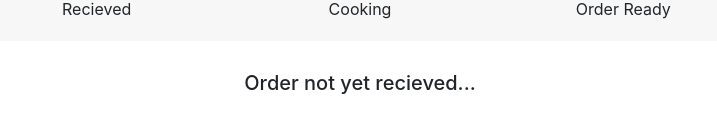
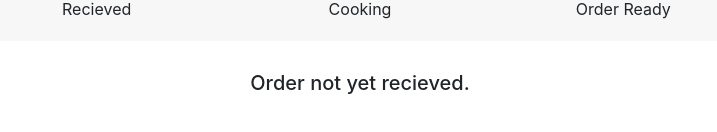
Before and after one commit to benharvey1213/cafe-ex-machina, an Angular app: page /status in a window 1280 px wide. Shown: the part 302-434 px from the top of the page, without its empty margins (280-997 px from the left). Built offline with nearby package versions, Linux system fonts and the light colour scheme.

Commit message:
status page dynamic ellipse addition

```diff
--- a/src/app/status/status.component.html
+++ b/src/app/status/status.component.html
@@ -26,9 +26,9 @@
         </div>
     </div>
 
-    <h5 *ngIf="phase == 0">Order not yet recieved...</h5>
-    <h5 *ngIf="phase == 1">Order recieved, preparing to cook...</h5>
-    <h5 *ngIf="phase == 2">Order cooked, preparing to serve...</h5>
+    <h5 *ngIf="phase == 0">Order not yet recieved{{ellipse}}</h5>
+    <h5 *ngIf="phase == 1">Order recieved, preparing to cook{{ellipse}}</h5>
+    <h5 *ngIf="phase == 2">Order cooked, preparing to serve{{ellipse}}</h5>
     <h5 *ngIf="phase == 3">Order ready for pick-up!</h5>
 
 </div>
--- a/src/app/status/status.component.ts
+++ b/src/app/status/status.component.ts
@@ -9,6 +9,8 @@ export class StatusComponent implements OnInit {
 
   phase : number = 0;
 
+  ellipse : string = '';
+
   timeLeft : number = 5;
   interval;
 
@@ -18,6 +20,13 @@ export class StatusComponent implements OnInit {
     this.interval = setInterval(() => {
       if (this.timeLeft > 0){
         this.timeLeft--;
+
+        if (this.ellipse != '...'){
+          this.ellipse += '.'
+        } else {
+          this.ellipse = ''
+        }
+
       } else {
         if (this.phase < 3){
           this.phase++;
@@ -25,6 +34,7 @@ export class StatusComponent implements OnInit {
           this.interval = clearInterval()
         }
         this.timeLeft = 5;
+        this.ellipse = ''
       }
     }, 1000);
   }
```
